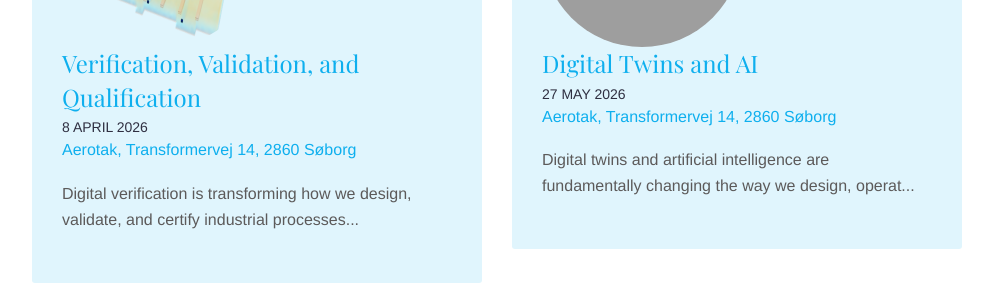
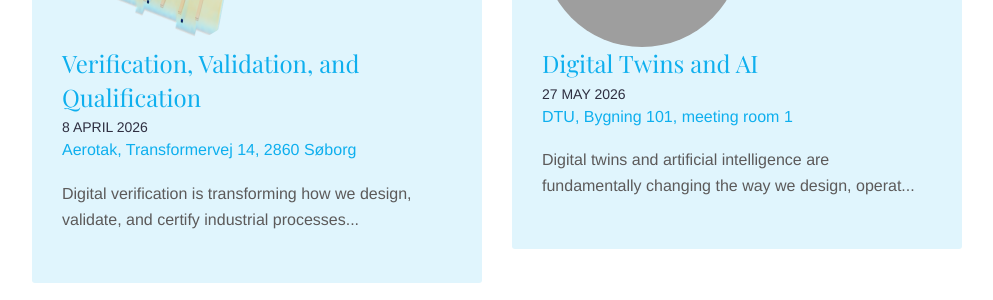
Before and after one commit to jakobhaervig/dansis, a Jekyll site: the page built from seminars.md, in a window 1280 px wide and 900 px high. Shown: the part 387-687 px from the top of the window, without its empty margins (143-1136 px from the left). Built offline with Jekyll 4.4.1, drawn with Linux system fonts in a browser that asks for light colours; grey boxes are pictures that could not be loaded.

Commit message:
Update venue for Digital Twins and AI seminar

```diff
--- a/_seminar/2027-digital-twins-and-ai.md
+++ b/_seminar/2027-digital-twins-and-ai.md
@@ -2,7 +2,7 @@
 title: "Digital Twins and AI"
 date: 2026-5-27
 image: "images/seminar/2027-digital-twins-and-ai.png"
-venue: "Aerotak, Transformervej 14, 2860 Søborg"
+venue: "DTU, Bygning 101, meeting room 1"
 googleurl: "https://maps.app.goo.gl/kb8po81QSoWytW37A"
 identifier: "1882270" #generated by billetto
 #filefolder: "presentations/2026-verification-validation-and-qualification"
```
